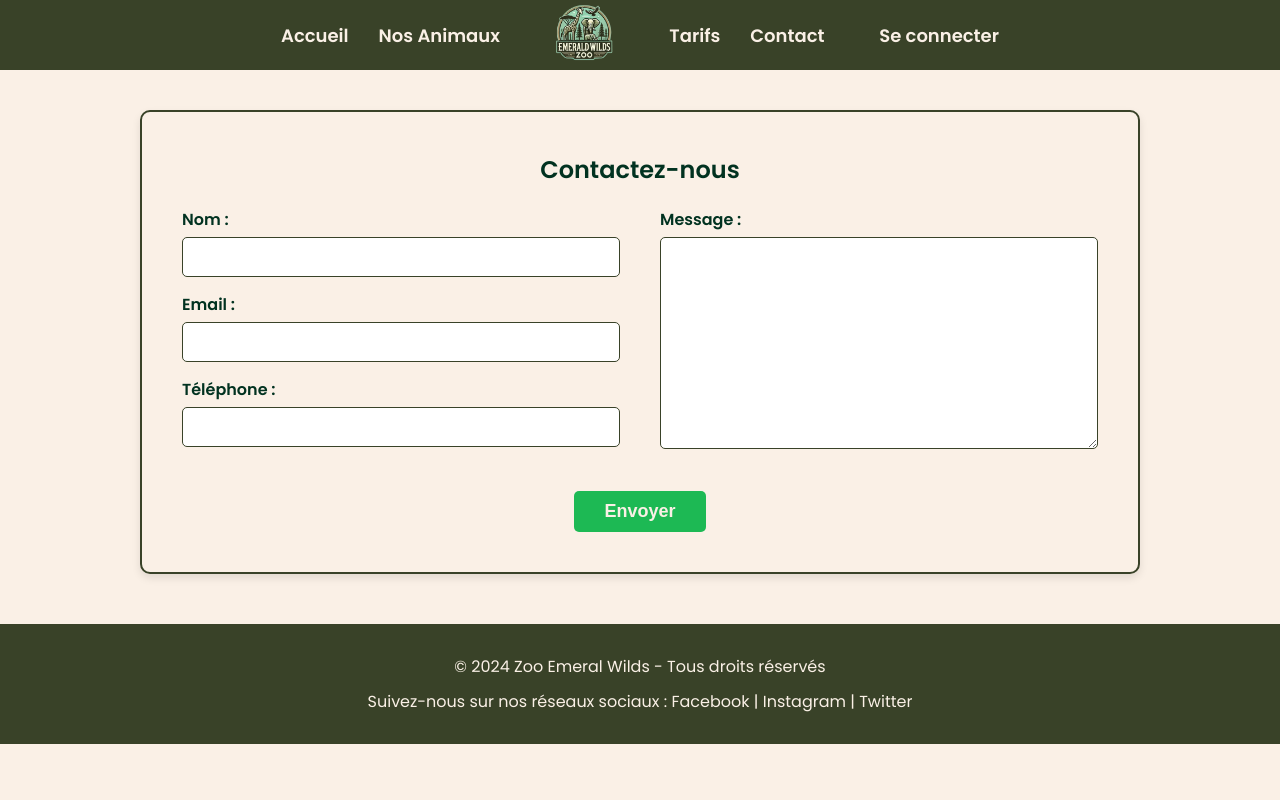
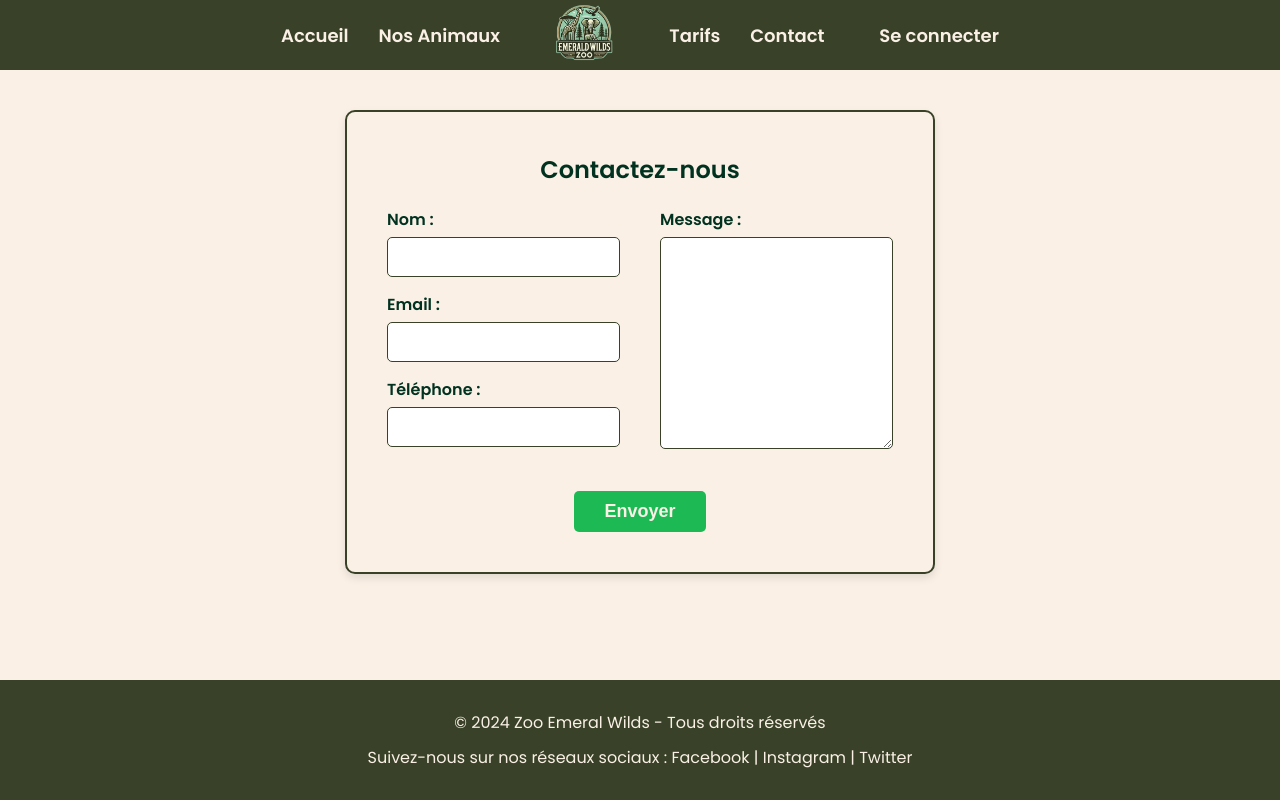
Before and after one commit to Charlxyz/NSI-Zoo, a Flask app: page /contact in a window 1280 px wide. Run offline with Flask 3, Linux system fonts and the light colour scheme.

Commit message:
réaprer

```diff
--- a/NSI web zoo/static/css/reste.css
+++ b/NSI web zoo/static/css/reste.css
@@ -4,7 +4,12 @@
     padding: 0;
     box-sizing: border-box;
 }
-
+html, body {
+    height: 100%;
+    margin: 0;
+    display: flex;
+    flex-direction: column;
+}
 /* Corps de la page */
 body {
     font-family: 'Poppins', sans-serif;
@@ -16,6 +21,7 @@
 .container {
     width: 60%;
     margin: 0 auto;
+    flex-grow: 1; /* Pour occuper l'espace disponible entre le header et le footer */
 }
 
 /* Header */
@@ -211,7 +217,8 @@
     color: #FAF0E6;
     text-align: center;
     padding: 20px 0;
-    margin-top: auto;
+    margin-top: auto; /* Pousse le footer vers le bas */
+    width: 100%;
 }
 
 footer p {
```
Also changed, not shown: NSI web zoo/static/img/loupblanc.png (renamed from NSI web zoo/static/img/loupblanc.jpg).
